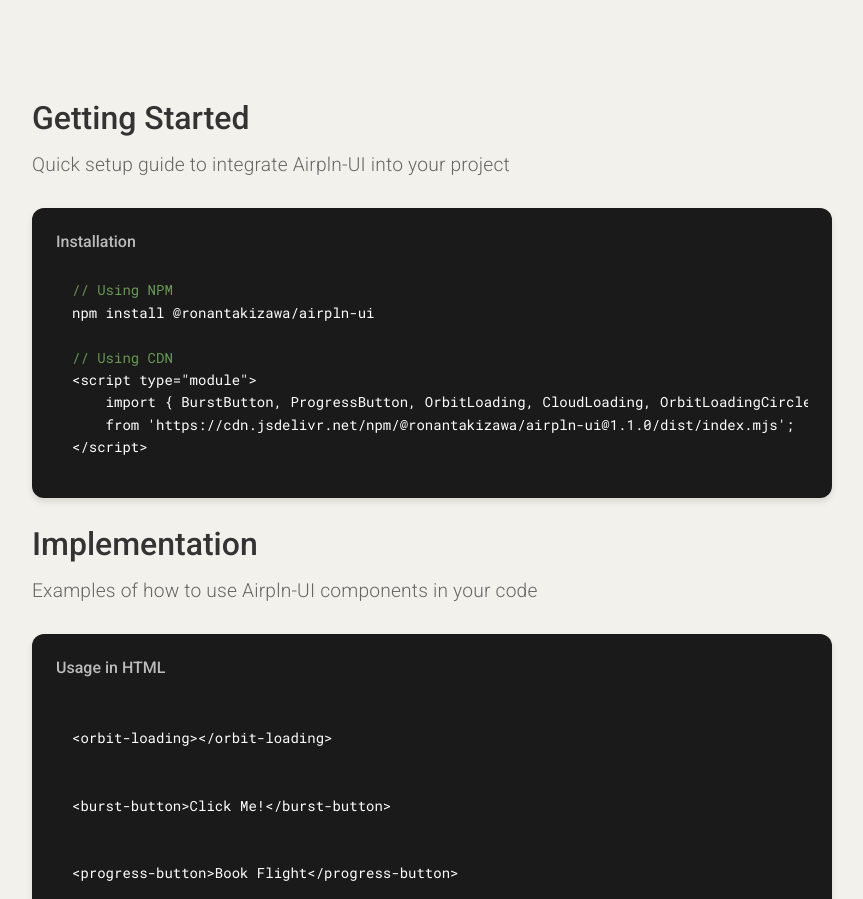
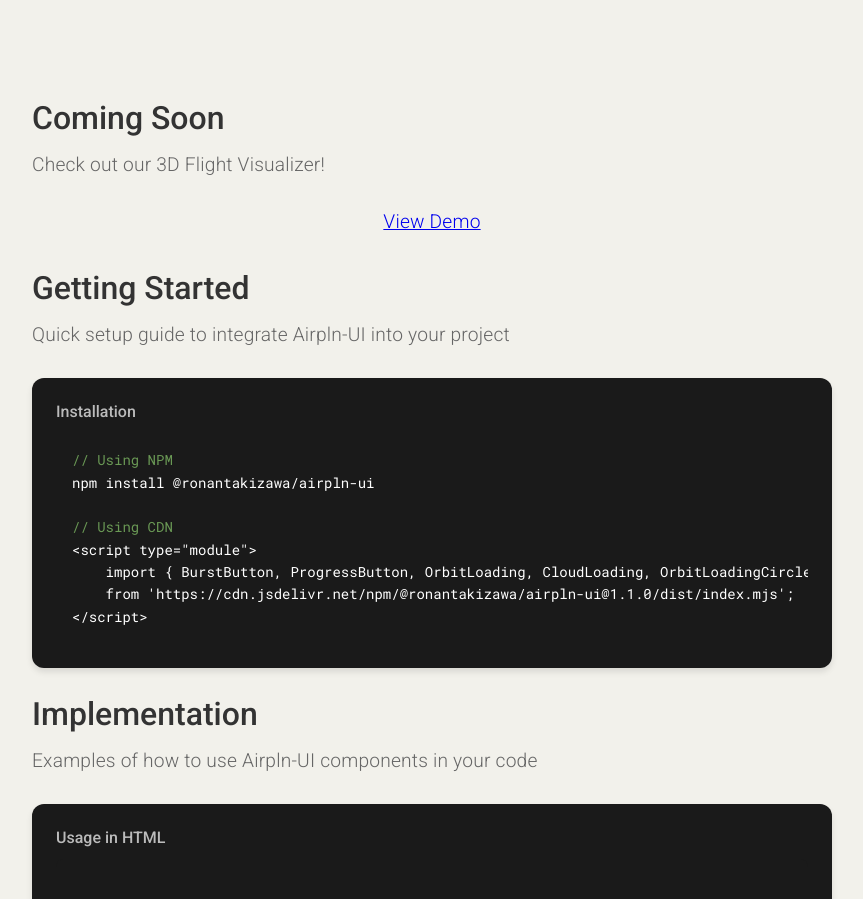
Before and after one commit to ronantakizawa/airpln-ui, a plain HTML site: page index.html in a window 1280 px wide. Shown: the part 953-1852 px from the top of the page, without its empty margins (208-1071 px from the left). Drawn offline with Linux system fonts and the light colour scheme.

Commit message:
feat: final

```diff
--- a/index.html
+++ b/index.html
@@ -281,6 +281,12 @@
     </div>
 
     <div class="code-section">
+        <h2 class="section-title">Coming Soon</h2>
+        <p class="section-subtitle">Check out our 3D Flight Visualizer!</p>
+        <p class="section-description">
+            <a href="https://ronantakizawa.github.io/3dflightvisualizer/" target="_blank">View Demo</a>
+        </p>
+
         <h2 class="section-title">Getting Started</h2>
         <p class="section-subtitle">Quick setup guide to integrate Airpln-UI into your project</p>
 
```
Also changed, not shown: library/package.json (+4 -3 lines), README.md, 1 other file.
